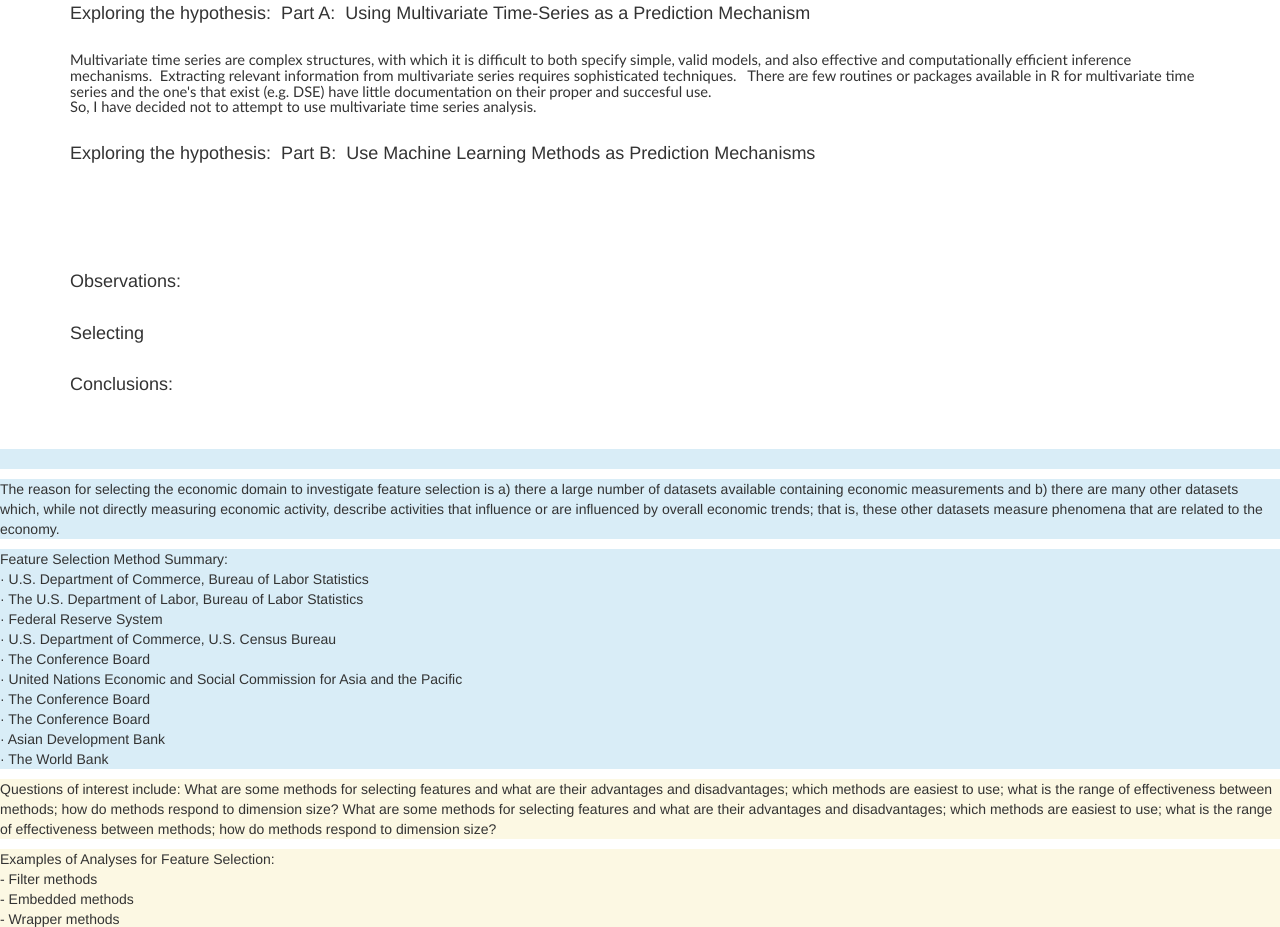
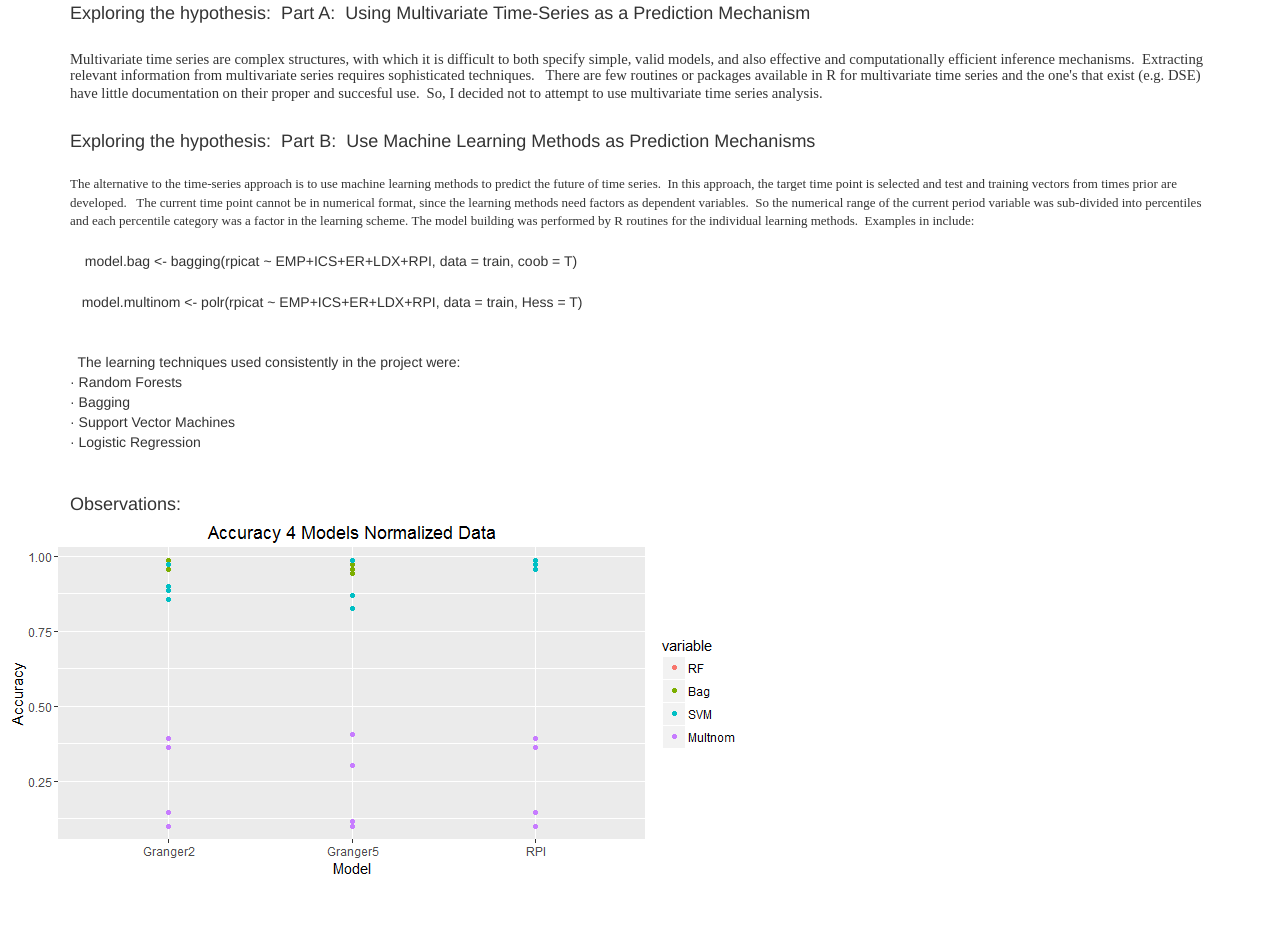
Before and after one commit to klopfer4/analytiks, a plain HTML site: page index.html in a window 1280 px wide. Shown: the part 834-1761 px from the top of the page. Drawn offline with Linux system fonts and the light colour scheme.

Commit message:
modding index yet again

```diff
--- a/index.html
+++ b/index.html
@@ -29,7 +29,8 @@
 
     <p class="bg-info"><img width="760" height="367" alt="" src="ts10.png" border="0"></p>
 
-    <p class="bg-info">In the above set of time-series, RPI (Real Personal Income) is the dependent variable and the other series are some of those that have been used as explanatory variables.</p>
+    <p class="bg-info">Above are plotted some of the time-series used in the project.&nbsp; RPI (Real Personal Income) was the dependent variable and the other series&nbsp;were used as explanatory
+    variables.&nbsp;</p>
 
     <p class="bg-info">The most common type of time-series prediction is that using univariate time series models; for example, ARIMA (AutoRegressive Integrated Moving Averages).&nbsp;&nbsp; These
     types of forecasting methods look only at one time-series and predict its future from its past.&nbsp;</p>
@@ -52,30 +53,92 @@
   </div>
 
   <div class="container">
-    <font size="4"><span style=
-    'line-height: 107%; font-family: "Calibri",sans-serif; font-size: 11pt; mso-ascii-theme-font: minor-latin; mso-fareast-font-family: Calibri; mso-fareast-theme-font: minor-latin; mso-hansi-theme-font: minor-latin; mso-bidi-font-family: "Times New Roman"; mso-bidi-theme-font: minor-bidi; mso-ansi-language: EN-US; mso-fareast-language: EN-US; mso-bidi-language: AR-SA;'>
+    <font face="Century"><font size="4"><span style=
+    'line-height: 107%; font-size: 11pt; mso-ascii-theme-font: minor-latin; mso-fareast-font-family: Calibri; mso-fareast-theme-font: minor-latin; mso-hansi-theme-font: minor-latin; mso-bidi-font-family: "Times New Roman"; mso-bidi-theme-font: minor-bidi; mso-ansi-language: EN-US; mso-fareast-language: EN-US; mso-bidi-language: AR-SA;'>
     Multivariate time series are complex structures, with which it is difficult to both specify simple, valid models, and also effective and computationally efficient inference mechanisms.&nbsp;
     E<span style=
-    'line-height: 107%; font-family: "Calibri",sans-serif; font-size: 11pt; mso-ascii-theme-font: minor-latin; mso-fareast-font-family: Calibri; mso-fareast-theme-font: minor-latin; mso-hansi-theme-font: minor-latin; mso-bidi-font-family: "Times New Roman"; mso-bidi-theme-font: minor-bidi; mso-ansi-language: EN-US; mso-fareast-language: EN-US; mso-bidi-language: AR-SA;'>xtracting
+    'line-height: 107%; font-size: 11pt; mso-ascii-theme-font: minor-latin; mso-fareast-font-family: Calibri; mso-fareast-theme-font: minor-latin; mso-hansi-theme-font: minor-latin; mso-bidi-font-family: "Times New Roman"; mso-bidi-theme-font: minor-bidi; mso-ansi-language: EN-US; mso-fareast-language: EN-US; mso-bidi-language: AR-SA;'>xtracting
     relevant information from multivariate series requires sophisticated techniques.&nbsp;&nbsp; There are few routines or packages available in R for multivariate time series and the one's that
-    exist (e.g. DSE) have little documentation on their proper and succesful use.</span></span></font>
+    exist (e.g. DSE) have little documentation on their proper and succesful use.</span></span></font>&nbsp; <span style=
+    'line-height: 107%; font-size: 11pt; mso-ascii-theme-font: minor-latin; mso-fareast-font-family: Calibri; mso-fareast-theme-font: minor-latin; mso-hansi-theme-font: minor-latin; mso-bidi-font-family: "Times New Roman"; mso-bidi-theme-font: minor-bidi; mso-ansi-language: EN-US; mso-fareast-language: EN-US; mso-bidi-language: AR-SA;'>
+    <span style=
+    'line-height: 107%; font-size: 11pt; mso-ascii-theme-font: minor-latin; mso-fareast-font-family: Calibri; mso-fareast-theme-font: minor-latin; mso-hansi-theme-font: minor-latin; mso-bidi-font-family: "Times New Roman"; mso-bidi-theme-font: minor-bidi; mso-ansi-language: EN-US; mso-fareast-language: EN-US; mso-bidi-language: AR-SA;'>
+    So, I decided not to attempt to use multivariate time series analysis.</span></span></font>
+  </div><font size="4"><br></font>
+
+  <div class="container">
+    <font size="4">Exploring the hypothesis:&nbsp; Part B:&nbsp; Use Machine Learning Methods as Prediction Mechanisms</font>&nbsp;&nbsp;
   </div>
 
   <div class="container">
-    <font size="4"><span style=
-    'line-height: 107%; font-family: "Calibri",sans-serif; font-size: 11pt; mso-ascii-theme-font: minor-latin; mso-fareast-font-family: Calibri; mso-fareast-theme-font: minor-latin; mso-hansi-theme-font: minor-latin; mso-bidi-font-family: "Times New Roman"; mso-bidi-theme-font: minor-bidi; mso-ansi-language: EN-US; mso-fareast-language: EN-US; mso-bidi-language: AR-SA;'>
-    <span style=
-    'line-height: 107%; font-family: "Calibri",sans-serif; font-size: 11pt; mso-ascii-theme-font: minor-latin; mso-fareast-font-family: Calibri; mso-fareast-theme-font: minor-latin; mso-hansi-theme-font: minor-latin; mso-bidi-font-family: "Times New Roman"; mso-bidi-theme-font: minor-bidi; mso-ansi-language: EN-US; mso-fareast-language: EN-US; mso-bidi-language: AR-SA;'>
-    So, I have decided not to attempt to use multivariate time series analysis.</span></span></font>
+    <br>
   </div>
 
   <div class="container">
-    <font size="4"><br></font>
+    <font face="Times New Roman"><font face="Century" size="2">The alternative&nbsp;to the&nbsp;time-series approach is to use machine learning methods&nbsp;to&nbsp;predict the future of&nbsp;time
+    series.&nbsp;&nbsp;In this approach,&nbsp;the target time point is selected and test and training vectors from times prior are developed.&nbsp;&nbsp; The current time point&nbsp;cannot be in
+    numerical format, since the learning methods&nbsp;need factors as dependent variables.&nbsp; So the&nbsp;numerical range of&nbsp;the&nbsp;current period variable was sub-divided
+    into&nbsp;percentiles and each&nbsp;percentile category was a factor in the learning scheme.&nbsp;The&nbsp;model building was performed by R routines for the individual learning methods.&nbsp;
+    Examples in&nbsp;include:</font></font>
   </div>
 
   <div class="container">
-    <font size="4">Exploring the hypothesis:&nbsp; Part B:&nbsp; Use Machine Learning Methods as Prediction Mechanisms</font>
+    <font face="Times New Roman">&nbsp;&nbsp;&nbsp;<br>
+    &nbsp;&nbsp;</font> &nbsp;model.bag &lt;- bagging(rpicat ~ EMP+ICS+ER+LDX+RPI, data = train, coob = T)&nbsp;&nbsp;&nbsp;&nbsp;&nbsp;&nbsp;&nbsp;&nbsp;&nbsp;
   </div>
+
+  <div class="container">
+    <br>
+  </div>
+
+  <div class="container">
+    &nbsp;&nbsp; model.multinom &lt;- polr(rpicat ~ EMP+ICS+ER+LDX+RPI, data = train, Hess = T)&nbsp;&nbsp;&nbsp;&nbsp;&nbsp;&nbsp;
+  </div>
+
+  <div class="container">
+    <br>
+  </div>
+
+  <div class="container">
+    <br>
+  </div>
+
+  <div class="container">
+    &nbsp; The learning techniques used consistently in the project were:<br>
+    &middot; Random Forests<br>
+    &middot;&nbsp;Bagging<br>
+  </div>
+
+  <div class="container">
+    &middot;&nbsp;Support Vector Machines<br>
+    &middot;&nbsp;Logistic Regression<br>
+    &nbsp;
+  </div>
+
+  <div class="container">
+    <br>
+  </div>
+
+  <div class="container">
+    <font size="4">Observations:</font>
+  </div>
+
+  <p><img width="760" height="367" alt="" src="RPIpredNorm.png" border="0"><br></p>
+
+  <p><font size="4"><br></font></p>
+
+  <p><font size="4"><img width="760" height="367" alt="" src="RPInotPred.png" border="0"><br></font></p>
+
+  <p><br></p>
+
+  <p><font size="4">The graphs above show that the prediction with only one variable, RPI, which is also the value to be predicted is the most accurate.&nbsp; Adding any addition time series
+  deteriorates the prediction accuracy.&nbsp;&nbsp; This is just one set of data, but this typical of all of&nbsp; the experiments.</font></p>
+
+  <p><font size="4">These two graphs show predictions on raw data and normalized data.&nbsp;</font></p>
+
+  <p><font size="4">The results of prediction accuracy with multinomial regression was much worse than that for random forests, bagging, and support vector machines.</font></p>
+
+  <p>Some models sets were selected with Granger causality in mind:&nbsp; variables showed significant causalty but the results did not bear this out.<br></p>
 
   <div class="container">
     <font size="4"><br></font>
@@ -86,7 +149,7 @@
   </div>
 
   <div class="container">
-    <font size="4"><br></font>
+    <font size="4">Advice and Conclusions:</font>
   </div>
 
   <div class="container">
@@ -94,7 +157,7 @@
   </div>
 
   <div class="container">
-    <font size="4">Observations:</font>
+    <font size="4">Normalize the data&nbsp;before predicting, but don't expect a great improvement.</font>
   </div>
 
   <div class="container">
@@ -102,7 +165,7 @@
   </div>
 
   <div class="container">
-    <font size="4">Selecting</font>
+    <font size="4">Prefer random forests, bagging, and support vector machines over multinomial regression.</font>
   </div>
 
   <div class="container">
@@ -110,7 +173,8 @@
   </div>
 
   <div class="container">
-    <font size="4">Conclusions:</font>
+    <font size="4">Time series need a more structure than the machine learning algorithms provide.&nbsp;&nbsp; Three of the machine learning methods are clearly very effective with simple, one
+    variable learning situations.&nbsp; But the time series predictors need to use models that embody some domain knowledge about the nature of economic time series.</font>
   </div>
 
   <div class="container">
@@ -118,51 +182,44 @@
   </div>
 
   <div class="container">
+    <font size="4">Questions:</font>
+  </div>
+
+  <div class="container">
     <font size="4"><br></font>
   </div>
+
+  <div class="container">
+    <font size="4">Is there a way to&nbsp;gauge whether the&nbsp;machine learning algorithms are&nbsp;facing data that it cannot be successful with?&nbsp;&nbsp;</font>
+  </div>
+
+  <div class="container">
+    <font size="4"><br></font>
+  </div>
+
+  <div class="container">
+    <font size="4">What parameters of the machine learning algorithms can be adjusted and under what circumstances should they be modified?</font>
+  </div>
+
+  <p><font size="4">Is it possible to use multiple machine learning on different components of time series (e.g., seasonality, trends, cyclicity, irregularities)?</font></p>
+
+  <p><font size="4">Can we use machine learning in conjunction with traditional time series models?</font></p>
+
+  <p><font size="4">Can we use machine learning methods to parameterize simulation models that will enable more complete and accurate representation of economic systems but still enable them to be
+  fitted to data from the real economy?</font></p>
+
+  <div class="container">
+    <font size="4">Can causal and information metrics be used effectively and, if so, how?&nbsp;&nbsp; When and how&nbsp;are causality and information content usable for more accurate
+    prediction.<br></font><br>
+  </div>
+
+  <div class="container"></div>
 
   <p class="bg-info"><br></p>
 
   <div class="container"></div>
 
-  <p class="bg-info">The reason for selecting the economic domain to investigate feature selection is a) there a large number of datasets available containing economic measurements and b) there are
-  many other datasets which, while not directly measuring economic activity, describe activities that influence or are influenced by overall economic trends; that is, these other datasets measure
-  phenomena that are related to the economy.</p>
-
-  <div class="container"></div>
-
-  <p class="bg-info">Feature Selection Method Summary:<br>
-  &middot; U.S. Department of Commerce, Bureau of Labor Statistics<br>
-  &middot; The U.S. Department of Labor, Bureau of Labor Statistics<br>
-  &middot; Federal Reserve System<br>
-  &middot; U.S. Department of Commerce, U.S. Census Bureau<br>
-  &middot; The Conference Board<br>
-  &middot; United Nations Economic and Social Commission for Asia and the Pacific<br>
-  &middot; The Conference Board<br>
-  &middot; The Conference Board<br>
-  &middot; Asian Development Bank<br>
-  &middot; The World Bank</p>
-
-  <div class="container"></div>
-
-  <p class="bg-warning">Questions of interest include: What are some methods for selecting features and what are their advantages and disadvantages; which methods are easiest to use; what is the
-  range of effectiveness between methods; how do methods respond to dimension size? What are some methods for selecting features and what are their advantages and disadvantages; which methods are
-  easiest to use; what is the range of effectiveness between methods; how do methods respond to dimension size?</p>
-
-  <div class="container"></div>
-
-  <p class="bg-warning">Examples of Analyses for Feature Selection:<br>
-  - Filter methods<br>
-  - Embedded methods<br>
-  - Wrapper methods<br>
-  - Alternative methods, for example:<br>
-  &nbsp;&nbsp; &middot; Domain models<br>
-  &nbsp;&nbsp; &middot; Causality metrics, e.g. Granger causality test<br>
-  &nbsp;&nbsp; &middot; Ensemble methods<br></p>
-
-  <div class="container"></div>
-
-  <p class="bg-danger">Visualization example.&nbsp;&nbsp;</p>
+  <p class="bg-danger"><font size="4">Visualization example:</font></p>
 
   <div class="container"></div>
 
```
